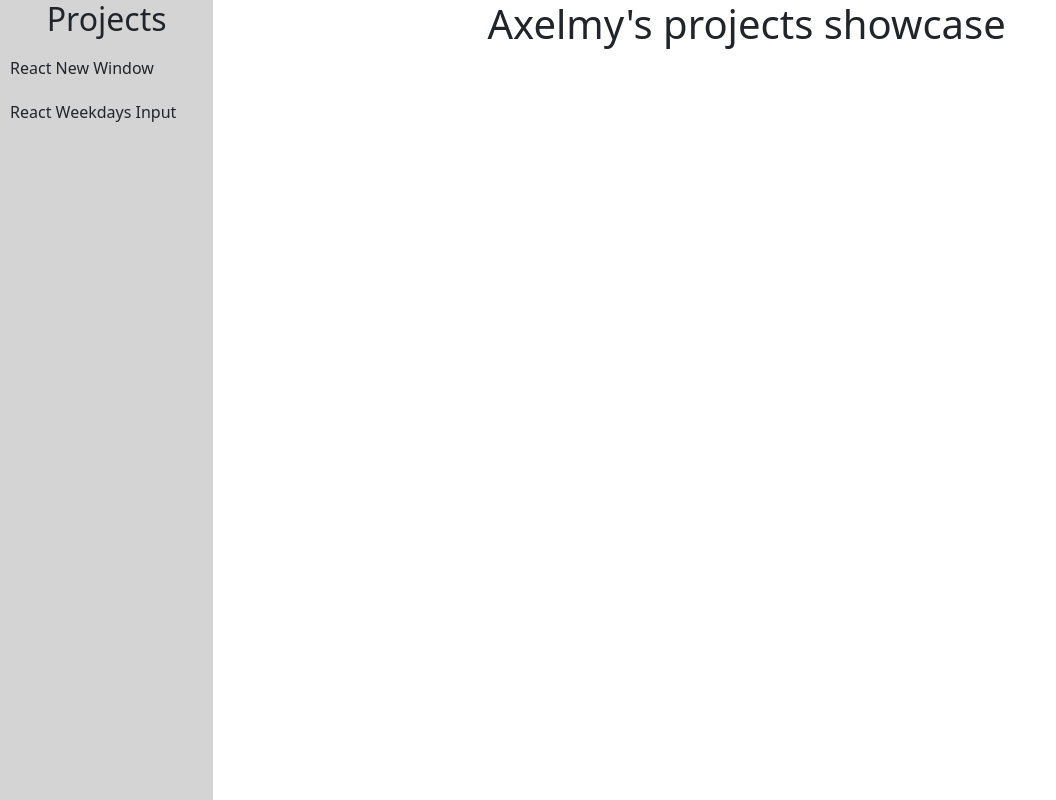
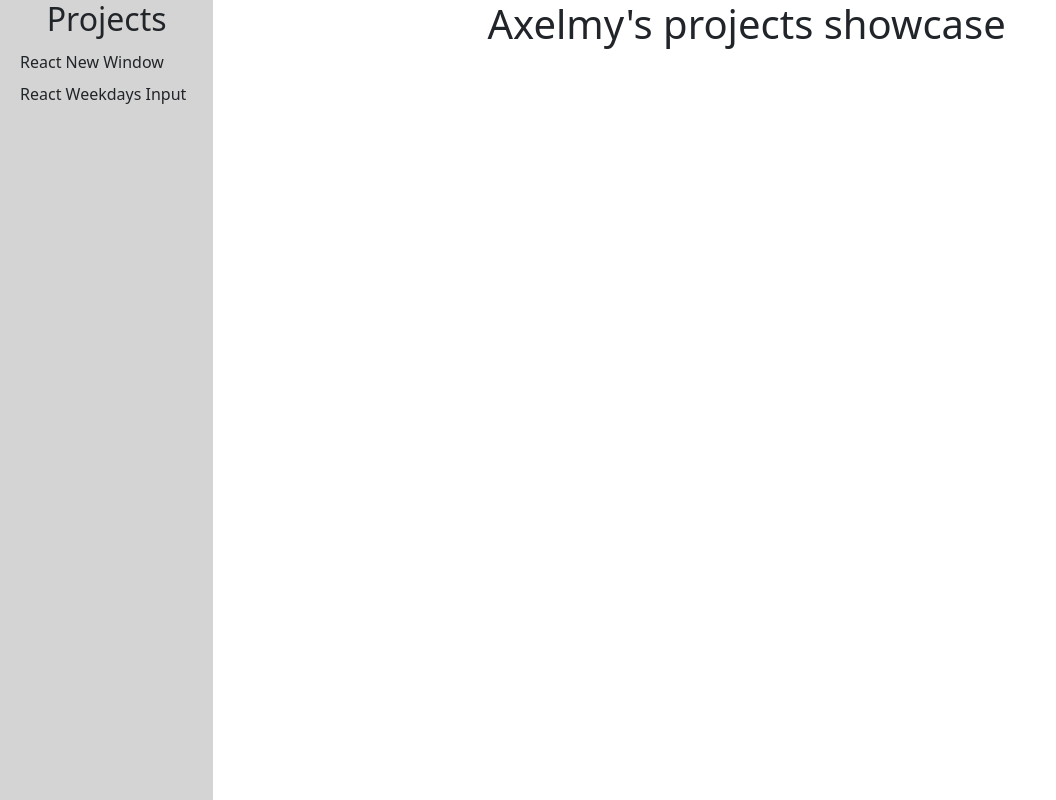
Before and after one commit to axelmy318/axelmy-projects-showcase, a React (Create React App) app: page / in a window 1280 px wide. Shown: the whole page, without its empty margins (0-1056 px from the left). Built offline with nearby package versions, Linux system fonts and the light colour scheme.

Commit message:
Updated styling

```diff
--- a/src/index.css
+++ b/src/index.css
@@ -23,6 +23,10 @@ body {
   padding-right: 0px !important;
 }
 
+.clickable {
+  cursor: pointer;
+}
+
 .sidebar {
   background-color: rgb(212, 212, 212);
   overflow-wrap: break-word;
@@ -30,17 +34,12 @@ body {
   height: 100vh;
 }
 
-.clickable {
-  cursor: pointer;
-}
-
-
 .sidebar-item.selected {
   background-color: rgba(0, 0, 0, 0.185);
 }
 
 .sidebar-item {
-  padding: 10px;
+  padding: 4px 0px 4px 20px;
 }
 
 .sidebar-title {
```
